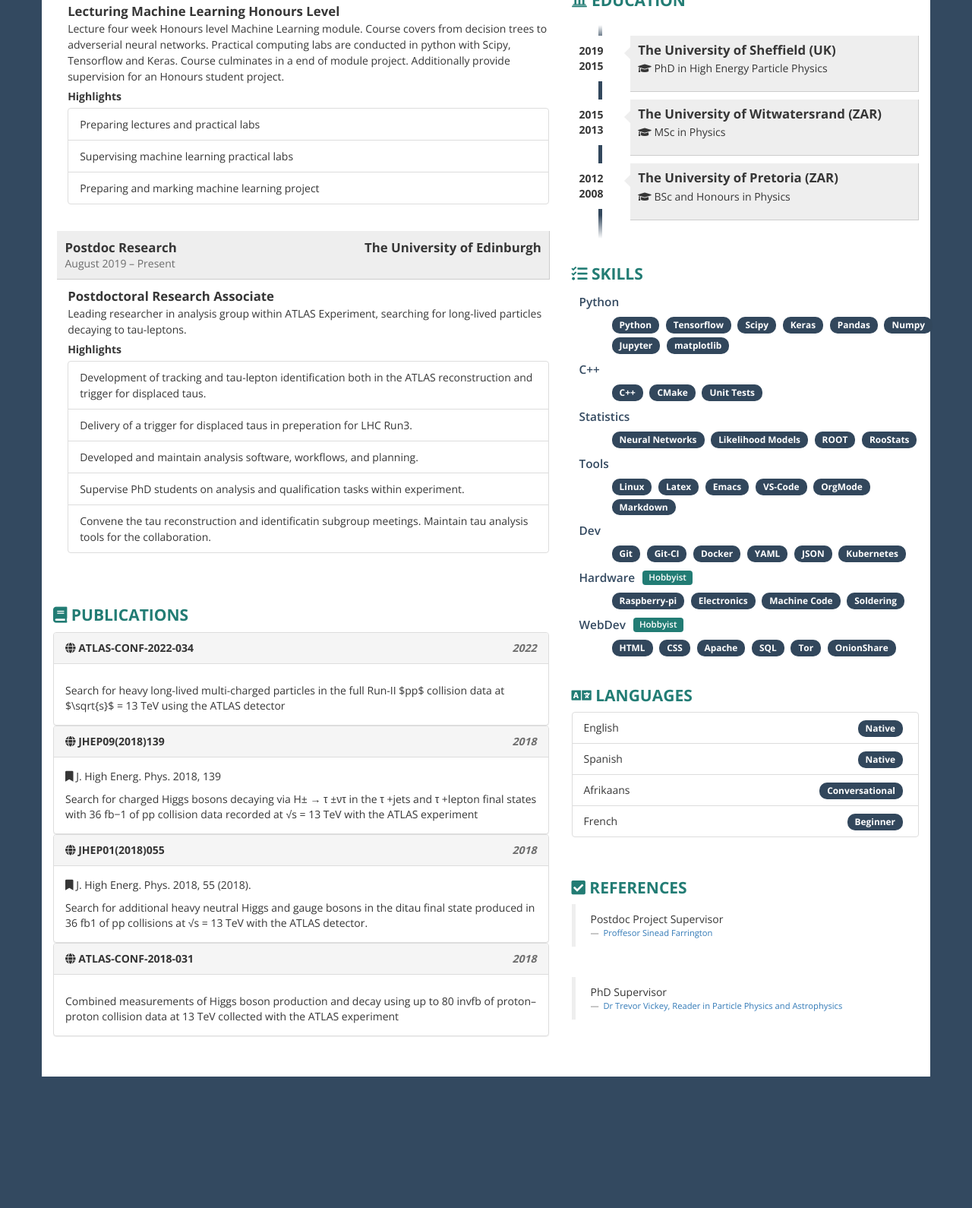
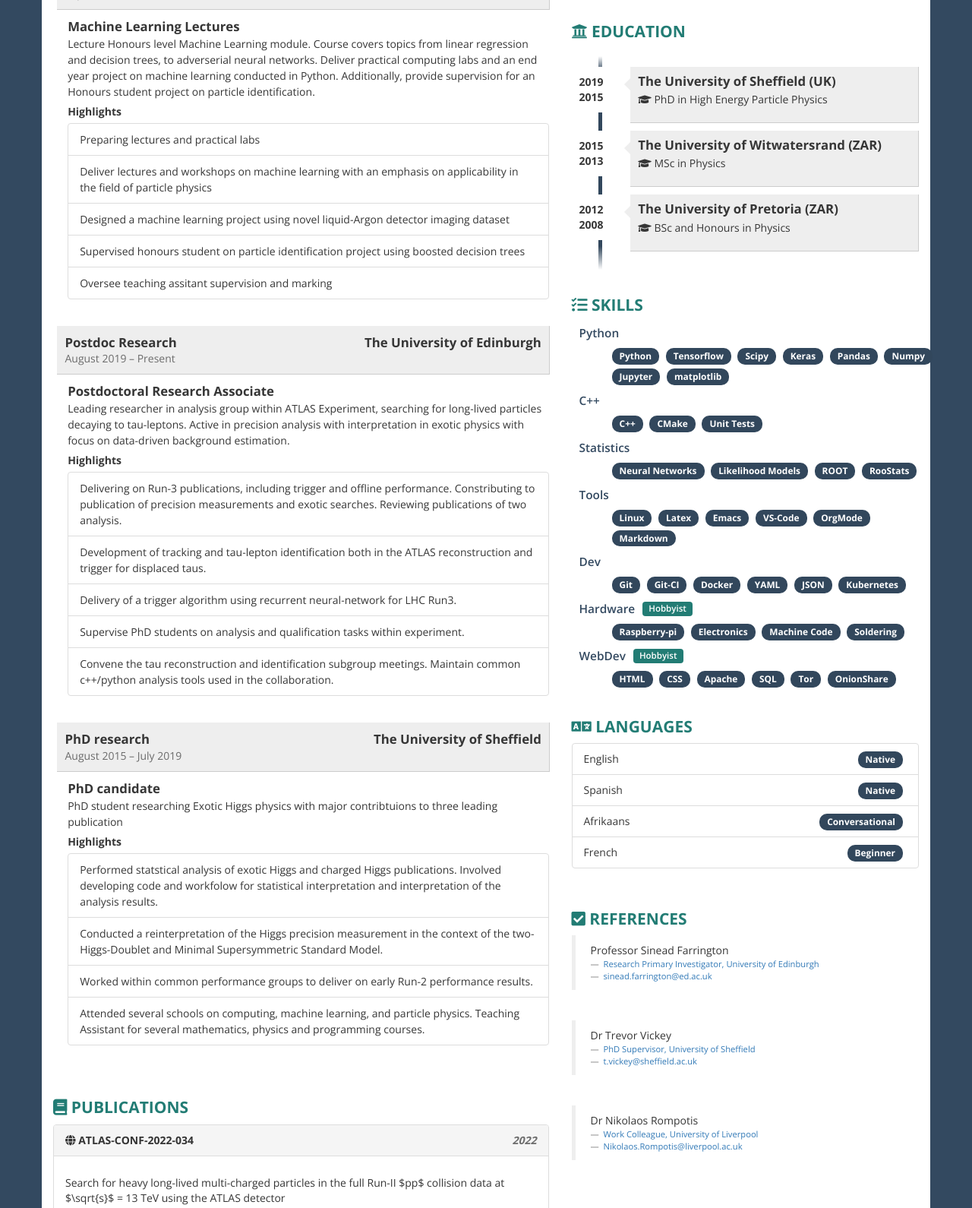
Before and after one commit to guillermohamity/guillermohamity.github.io, a plain HTML site: page about/gnh.resume.html in a window 1280 px wide. Shown: the part 602-2192 px from the top of the page at 76% size. Before the commit the page ends 2034 px from the top, so only its background shows below. Drawn offline with nearby package versions, Linux system fonts and the light colour scheme.

Commit message:
update page

```diff
--- a/about/gnh.resume.html
+++ b/about/gnh.resume.html
@@ -400,9 +400,9 @@
                 <div class="col-xs-2"></div>
                 <div class="col-xs-8">
                     <div id="photo-header" class="text-center">
-                        <!-- PHOTO (AVATAR) -->
+                        <!-- PHOTO (AVATAR) -->`
                         <div id="photo">
-                            <img src="https:&#x2F;&#x2F;media-exp1.licdn.com&#x2F;dms&#x2F;image&#x2F;C4D03AQFfw66UWibggA&#x2F;profile-displayphoto-shrink_800_800&#x2F;0&#x2F;1622196034127?e&#x3D;1661385600&amp;v&#x3D;beta&amp;t&#x3D;7kHVUr1WoCm7A8KORpaj9Qlu_1qkS8TfvqAk4URE4Ss"
+                            <img src="https:&#x2F;&#x2F;media-exp1.licdn.com&#x2F;dms&#x2F;image&#x2F;C4D03AQFfw66UWibggA&#x2F;profile-displayphoto-shrink_800_800&#x2F;0&#x2F;1622196034127?e&#x3D;1669852800&amp;v&#x3D;beta&amp;t&#x3D;EI5Qta8OcbWC5YB6D1aCAUles-I1QzqwWFxmQdM_M48"
                             alt="avatar">
                         </div>
                         <div id="text-header">
@@ -424,14 +424,17 @@
                     <div class="box">
                          <h2><i class="fas fa-user ico"></i> About</h2>
 
-                        <p>Postdoctoral Research Associate in High Energy Particle Physics working
-                            at the University of Edinburgh. My research interests lie in searches for
-                            new physics via direct searches of new fundamental particles, and precision
-                            measurements and reinterpretations. I have a passion for applied data analysis
-                            and am experienced in a variety of techniques, ranging from machine learning
-                            to model fits and hypothesis testing. I have been involved in producing
-                            several publications and am experience in collaborative research. I am
-                            self motivated, an independent learner and a goal driven researcher.</p>
+                        <p>Postdoctoral Research Associate in Experimental High Energy Particle Physics
+                            at the University of Edinburgh. Research focused on new physics in the
+                            ATLAS Experiment at the Large Hadron Collider, searching for long-lived
+                            exotic particles. Passionate about applied data analysis with experience
+                            in a variety of techniques, including data preparation, distributed computing,
+                            machine learning, model fittings and hypothesis testing. I have been involved
+                            in several publications and am experienced in collaborative research. My
+                            doctoral research focused on Higgs searches and interpretations, and building
+                            and testing of silicon strip modules for the ITk upgrade. I am integrated
+                            into leadership roles within ATLAS and have experience with lecturing and
+                            student supervision.</p>
                     </div>
                     <!-- WORK EXPERIENCE -->
                     <div class="box">
@@ -440,7 +443,7 @@
                         <div class="job clearfix">
                             <div class="row">
                                 <div class="details">
-                                    <div class="where">Lecturing&#x2F;Projects
+                                    <div class="where">Lecturing
                                         <div class="pull-right">The University of Edinburgh</div>
                                     </div>
                                     <div class="year">September 2021 – Present</div>
@@ -448,17 +451,22 @@
                             </div>
                             <div class="row">
                                 <div class="job-details col-xs-11">
-                                    <div class="profession">Lecturing Machine Learning Honours Level</div>
-                                    <div class="description">Lecture four week Honours level Machine Learning module. Course covers
-                                        from decision trees to adverserial neural networks. Practical computing
-                                        labs are conducted in python with Scipy, Tensorflow and Keras. Course culminates
-                                        in a end of module project. Additionally provide supervision for an Honours
-                                        student project.
+                                    <div class="profession">Machine Learning Lectures</div>
+                                    <div class="description">Lecture Honours level Machine Learning module. Course covers topics from
+                                        linear regression and decision trees, to adverserial neural networks. Deliver
+                                        practical computing labs and an end year project on machine learning conducted
+                                        in Python. Additionally, provide supervision for an Honours student project
+                                        on particle identification.
                                         <div class="highlights">Highlights</div>
                                         <ul class="list-group">
                                             <li class="list-group-item">Preparing lectures and practical labs</li>
-                                            <li class="list-group-item">Supervising machine learning practical labs</li>
-                                            <li class="list-group-item">Preparing and marking machine learning project</li>
+                                            <li class="list-group-item">Deliver lectures and workshops on machine learning with an emphasis on
+                                                applicability in the field of particle physics</li>
+                                            <li class="list-group-item">Designed a machine learning project using novel liquid-Argon detector
+                                                imaging dataset</li>
+                                            <li class="list-group-item">Supervised honours student on particle identification project using boosted
+                                                decision trees</li>
+                                            <li class="list-group-item">Oversee teaching assitant supervision and marking</li>
                                         </ul>
                                     </div>
                                 </div>
@@ -477,19 +485,54 @@
                                 <div class="job-details col-xs-11">
                                     <div class="profession">Postdoctoral Research Associate</div>
                                     <div class="description">Leading researcher in analysis group within ATLAS Experiment, searching
-                                        for long-lived particles decaying to tau-leptons.
+                                        for long-lived particles decaying to tau-leptons. Active in precision analysis
+                                        with interpretation in exotic physics with focus on data-driven background
+                                        estimation.
                                         <div class="highlights">Highlights</div>
                                         <ul class="list-group">
+                                            <li class="list-group-item">Delivering on Run-3 publications, including trigger and offline performance.
+                                                Constributing to publication of precision measurements and exotic searches.
+                                                Reviewing publications of two analysis.</li>
                                             <li class="list-group-item">Development of tracking and tau-lepton identification both in the ATLAS
                                                 reconstruction and trigger for displaced taus.</li>
-                                            <li class="list-group-item">Delivery of a trigger for displaced taus in preperation for LHC Run3.</li>
+                                            <li class="list-group-item">Delivery of a trigger algorithm using recurrent neural-network for LHC
+                                                Run3.</li>
+                                            <li class="list-group-item">Supervise PhD students on analysis and qualification tasks within experiment.</li>
                                             <li
-                                            class="list-group-item">Developed and maintain analysis software, workflows, and planning.</li>
-                                                <li
-                                                class="list-group-item">Supervise PhD students on analysis and qualification tasks within experiment.</li>
-                                                    <li
-                                                    class="list-group-item">Convene the tau reconstruction and identificatin subgroup meetings. Maintain
-                                                        tau analysis tools for the collaboration.</li>
+                                            class="list-group-item">Convene the tau reconstruction and identification subgroup meetings. Maintain
+                                                common c++/python analysis tools used in the collaboration.</li>
+                                        </ul>
+                                    </div>
+                                </div>
+                            </div>
+                        </div>
+                        <div class="job clearfix">
+                            <div class="row">
+                                <div class="details">
+                                    <div class="where">PhD research
+                                        <div class="pull-right">The University of Sheffield</div>
+                                    </div>
+                                    <div class="year">August 2015 – July 2019</div>
+                                </div>
+                            </div>
+                            <div class="row">
+                                <div class="job-details col-xs-11">
+                                    <div class="profession">PhD candidate</div>
+                                    <div class="description">PhD student researching Exotic Higgs physics with major contribtuions
+                                        to three leading publication
+                                        <div class="highlights">Highlights</div>
+                                        <ul class="list-group">
+                                            <li class="list-group-item">Performed statstical analysis of exotic Higgs and charged Higgs publications.
+                                                Involved developing code and workfolow for statistical interpretation and
+                                                interpretation of the analysis results.</li>
+                                            <li class="list-group-item">Conducted a reinterpretation of the Higgs precision measurement in the
+                                                context of the two-Higgs-Doublet and Minimal Supersymmetric Standard Model.</li>
+                                            <li
+                                            class="list-group-item">Worked within common performance groups to deliver on early Run-2 performance
+                                                results.</li>
+                                                <li class="list-group-item">Attended several schools on computing, machine learning, and particle
+                                                    physics. Teaching Assistant for several mathematics, physics and programming
+                                                    courses.</li>
                                         </ul>
                                     </div>
                                 </div>
@@ -620,6 +663,14 @@
                             </div>
                             <div class="title pull-right">Github</div>
                             <div class="description pull-right"><a href="https:&#x2F;&#x2F;github.com&#x2F;just-a-box" target="_blank">just-a-box</a>
+                            </div>
+                        </div>
+                        <div class="contact-item">
+                            <div class="icon pull-left text-center"><span class="fab fa-gitlab fa-fw"></span>
+                            </div>
+                            <div class="title pull-right">Gitlab</div>
+                            <div class="description pull-right"><a href="https:&#x2F;&#x2F;gitlab.cern.ch&#x2F;users&#x2F;ghamity&#x2F;activity"
+                                target="_blank">ghamity</a>
                             </div>
                         </div>
                         <div class="contact-item">
@@ -778,17 +829,34 @@
                          <h2><i class= "fas fa-check-square ico"></i> References</h2>
 
                         <blockquote>
-                            <div>Postdoc Project Supervisor</div>
+                            <div>Professor Sinead Farrington</div>
                             <footer> <a href="https:&#x2F;&#x2F;www.ph.ed.ac.uk&#x2F;people&#x2F;sinead-farrington"
-                                target="_blank">Proffesor Sinead Farrington</a>
+                                target="_blank">Research Primary Investigator, University of Edinburgh</a>
+
+                            </footer>
+                            <footer> <a href="mailto:sinead.farrington@ed.ac.uk" target="_blank">sinead.farrington@ed.ac.uk</a>
 
                             </footer>
                         </blockquote>
                         <br>
                         <blockquote>
-                            <div>PhD Supervisor</div>
+                            <div>Dr Trevor Vickey</div>
                             <footer> <a href="https:&#x2F;&#x2F;www.sheffield.ac.uk&#x2F;physics&#x2F;people&#x2F;academic&#x2F;trevor-vickey"
-                                target="_blank">Dr Trevor Vickey, Reader in Particle Physics and Astrophysics</a>
+                                target="_blank">PhD Supervisor, University of Sheffield</a>
+
+                            </footer>
+                            <footer> <a href="mailto:t.vickey@sheffield.ac.uk" target="_blank">t.vickey@sheffield.ac.uk</a>
+
+                            </footer>
+                        </blockquote>
+                        <br>
+                        <blockquote>
+                            <div>Dr Nikolaos Rompotis</div>
+                            <footer> <a href="https:&#x2F;&#x2F;www.liverpool.ac.uk&#x2F;physics&#x2F;staff&#x2F;nikolaos-rompotis&#x2F;"
+                                target="_blank">Work Colleague, University of Liverpool</a>
+
+                            </footer>
+                            <footer> <a href="mailto:Nikolaos.Rompotis@liverpool.ac.uk" target="_blank">Nikolaos.Rompotis@liverpool.ac.uk</a>
 
                             </footer>
                         </blockquote>
```
Also changed, not shown: about/index.html (+2 -2 lines), daml/index.html (+2 -2 lines), footer.html (+2 -2 lines), header.html (+2 -2 lines), index.html (+3 -3 lines).
